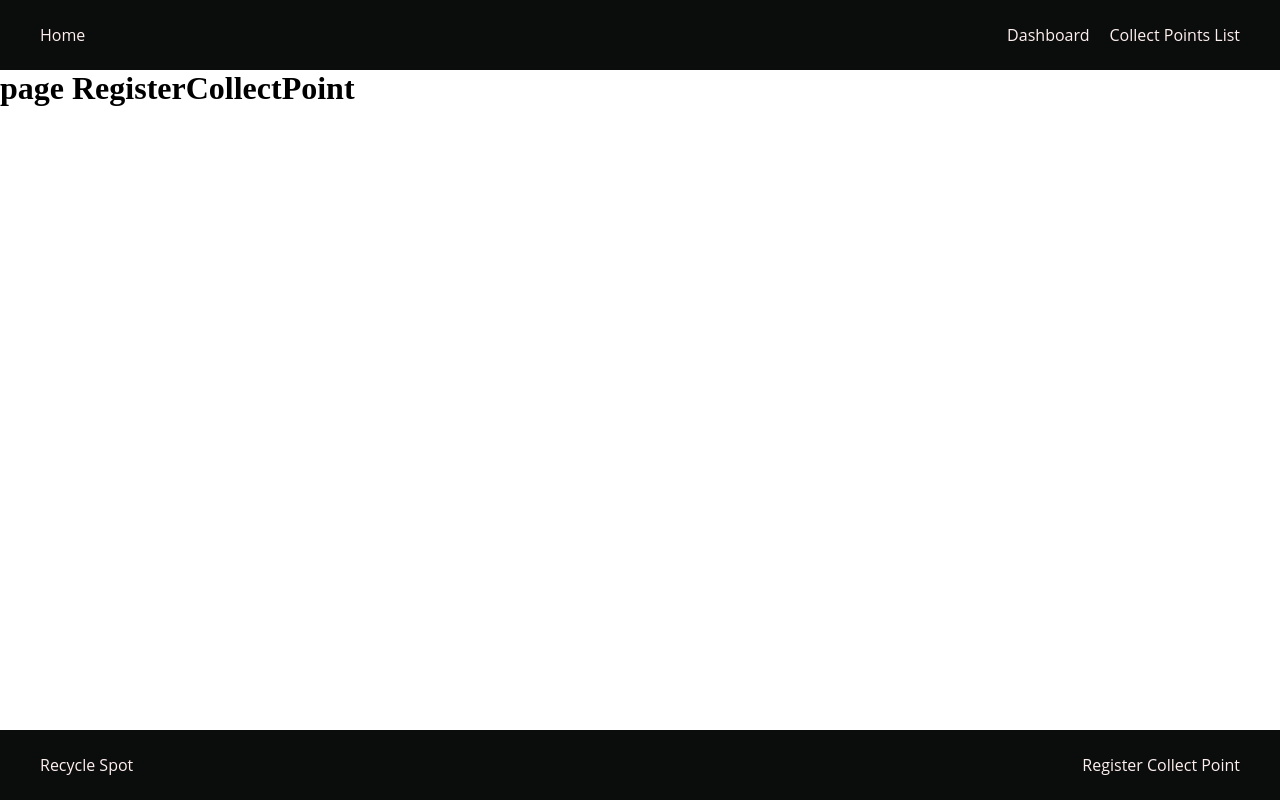
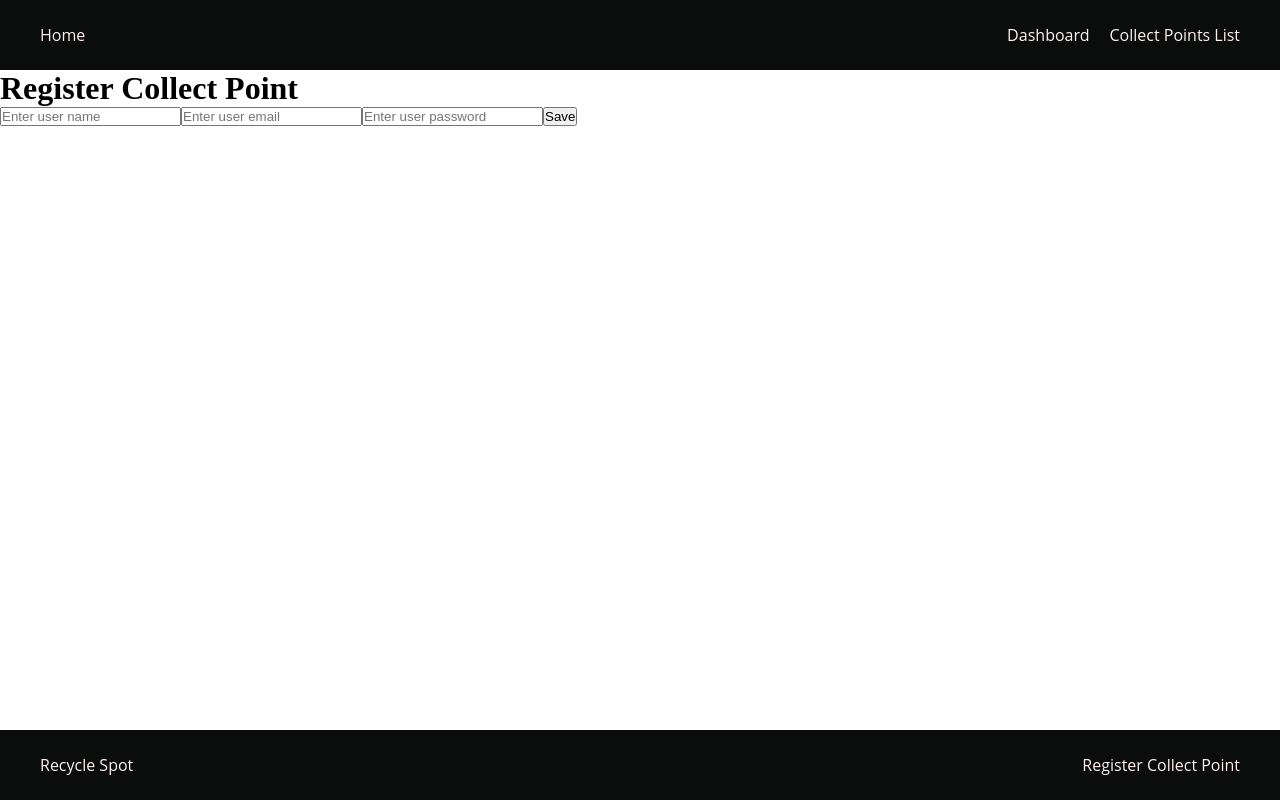
Before and after one commit to Felipevhm/recycleSpot, a React (Vite) app: page /register-collect-point in a window 1280 px wide. Built offline with nearby package versions, Linux system fonts and the light colour scheme; data requests are answered from the project's data file.

Commit message:
Update context file to futurely add new elements to the context

```diff
--- a/db/db.json
+++ b/db/db.json
@@ -29,6 +29,12 @@
       "name": "fabrício",
       "email": "f@a.com",
       "password": "a"
+    },
+    {
+      "id": "ab37",
+      "name": "Julia",
+      "email": "j@a.com",
+      "password": "j"
     }
   ],
   "recyclingSpots": []
--- a/src/context/UsersContext.jsx
+++ b/src/context/AppContext.jsx
@@ -1,8 +1,8 @@
 import { createContext, useEffect, useState } from "react";
 
-export const UsersContext = createContext();
+export const AppContext = createContext();
 
-export const UsersContextProvider = ({ children }) => {
+export const AppContextProvider = ({ children }) => {
   const blankUser = {
     name: "",
     email: "",
@@ -124,7 +124,7 @@ export const UsersContextProvider = ({ children }) => {
 
   return (
     <>
-      <UsersContext.Provider
+      <AppContext.Provider
         value={{
           users,
           newUser,
@@ -140,7 +140,7 @@ export const UsersContextProvider = ({ children }) => {
         }}
       >
         {children}
-      </UsersContext.Provider>
+      </AppContext.Provider>
     </>
   );
 };
--- a/src/main.jsx
+++ b/src/main.jsx
@@ -2,14 +2,14 @@ import React from 'react'
 import ReactDOM from 'react-dom/client'
 import App from './App.jsx'
 import './index.css'
-import { UsersContextProvider } from './context/UsersContext.jsx'
+import { AppContextProvider } from './context/AppContext.jsx'
 
 import { RouterProvider } from 'react-router-dom'
 import routes from './router/routes.jsx'
 
 ReactDOM.createRoot(document.getElementById('root')).render(
-<UsersContextProvider>
+<AppContextProvider>
   <RouterProvider router={routes}/>
-</UsersContextProvider>
+</AppContextProvider>
 
 )
--- a/src/pages/RegisterCollectPoint/index.jsx
+++ b/src/pages/RegisterCollectPoint/index.jsx
@@ -1,10 +1,72 @@
-import styles from './styles.module.css'
+import { useContext, useState, useEffect } from "react";
+import { AppContext } from "../../context/AppContext";
+
+import styles from "./styles.module.css";
 
 function RegisterCollectPoint() {
-   return ( <>
-<h1>page RegisterCollectPoint</h1>
+  const {
+    users, //collectPoints
+    newUser, //newCollectPoint
+    blankUser, //BlankCollectPoint
+    nameExists,  // ?
+    logInUser, // X
+    setNewUser, // setNewCollectPoint
+    registerUser, //registerCollectPoint
+    updateUser, // updateCollectPoint
+    deleteUser, // deleteCollectPoint
+    getusers, //getCollectPoints
+    getuserById, // getCollectPointsById?
+  } = useContext(AppContext);
 
-      </> );
+
+  const handleClick = (state, setFcn) => {
+    return () => setFcn(!state);
+  };
+
+  return (
+    <div className={styles.main}>
+{/* -----------------------now the register----------------------------------------- */}
+      <div
+
+      >
+        <h1>Register Collect Point</h1>
+        <input
+          type="text"
+          value={newUser.name}
+          placeholder="Enter user name"
+          onChange={(event) =>
+            setNewUser({ ...newUser, name: event.target.value })
+          }
+        />
+        <input
+          type="email"
+          value={newUser.email}
+          placeholder="Enter user email"
+          onChange={(event) =>
+            setNewUser({ ...newUser, email: event.target.value })
+          }
+        />
+        <input
+          type="password"
+          value={newUser.password}
+          placeholder="Enter user password"
+          onChange={(event) =>
+            setNewUser({ ...newUser, password: event.target.value })
+          }
+        />
+        <button
+          onClick={() => {
+            registerUser(newUser);
+            setNewUser(blankUser);
+          }}
+        >
+          Save
+        </button>
+      </div>
+    </div>
+
+
+  );
 }
 
 export default RegisterCollectPoint;
--- a/src/pages/RegisterUser/index.jsx
+++ b/src/pages/RegisterUser/index.jsx
@@ -1,5 +1,5 @@
 import { useContext, useState, useEffect } from "react";
-import { UsersContext } from "../../context/UsersContext";
+import { AppContext } from "../../context/AppContext";
 
 import styles from "./index.module.css";
 
@@ -16,7 +16,7 @@ function RegisterUser() {
     deleteUser,
     getusers,
     getuserById,
-  } = useContext(UsersContext);
+  } = useContext(AppContext);
 
   const [viewRegister, setViewRegister] = useState(false);
   const [viewLogIn, setViewLogIn] = useState(false);
```
